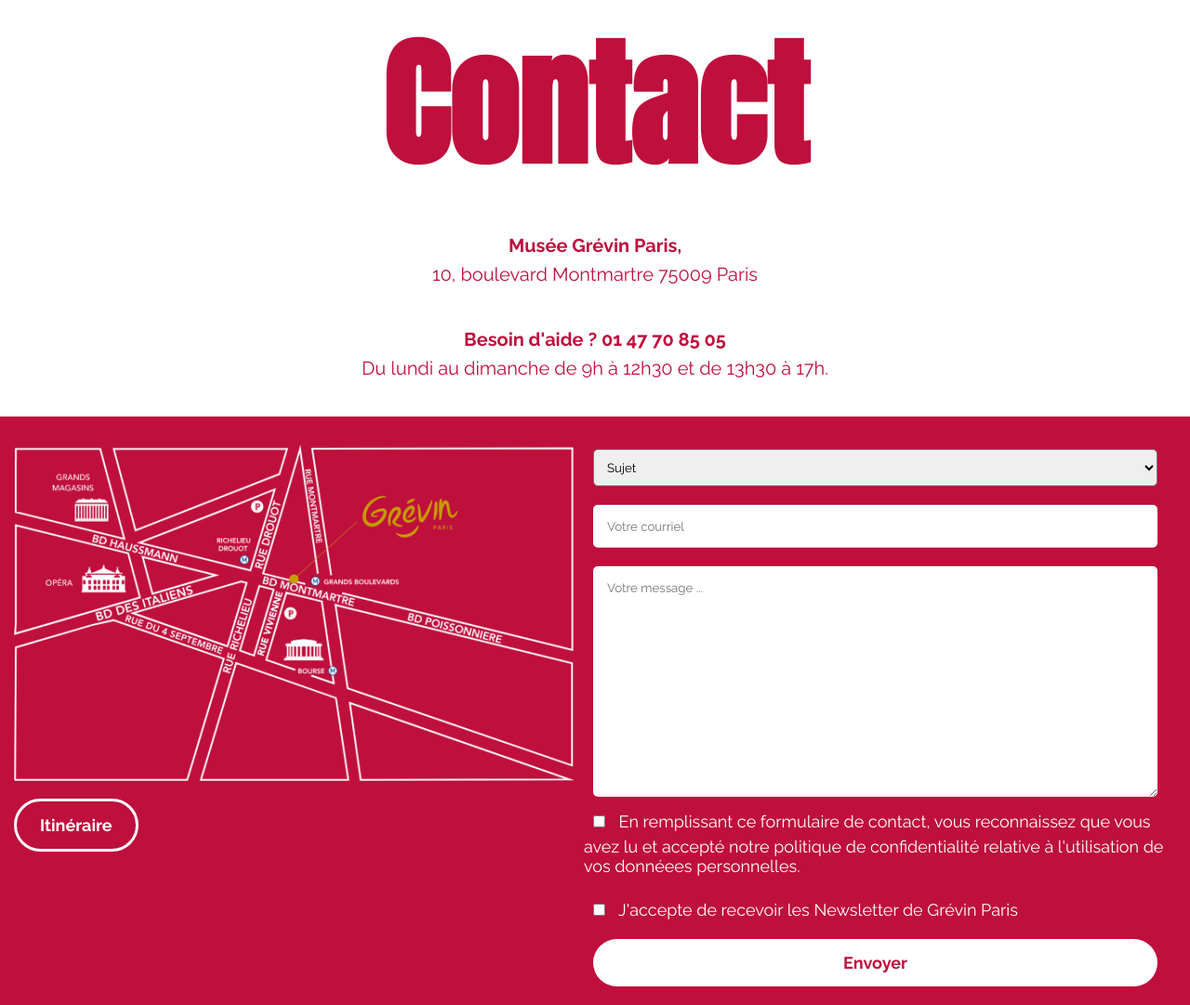
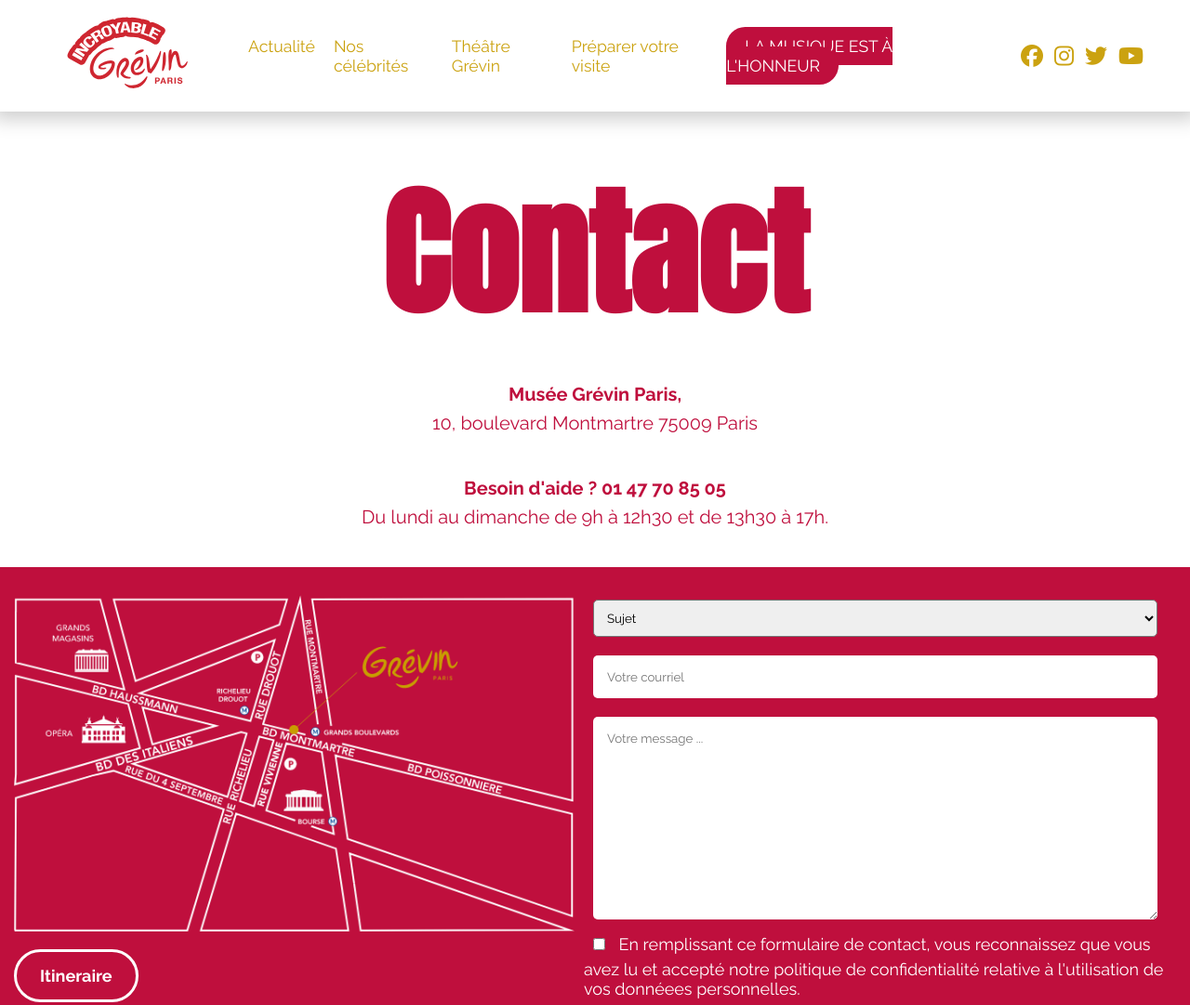
Before and after one commit to Ilyan00/IAN, a plain HTML site: page src/contact.html in a window 1280 px wide. Shown: the top 1081 px of the page at 93% size. Drawn offline with Linux system fonts and the light colour scheme.

Commit message:
feat : header

```diff
--- a/src/contact.html
+++ b/src/contact.html
@@ -4,24 +4,86 @@
     <meta charset="UTF-8">
     <meta name="viewport" content="width=device-width, initial-scale=1.0">
     <link rel="stylesheet" href="../src/css/contact.css">
+    <script
+      src="https://kit.fontawesome.com/ec35368b02.js"
+      crossorigin="anonymous"
+    ></script>
     <title>Formulaire de contact</title>
 </head>
 <body>
-    <section class="section_contact" aria-atomic="true">
-        <h1 class="title_contact">Contact</h1>
-        <h4 class="content_contact big_text">Musée Grévin Paris,</h4>
-        <p class="content_contact text">10, boulevard Montmartre 75009 Paris</p>
-        <h4 class="content_contact big_text">Besoin d'aide ? 01 47 70 85 05</h4>
-        <p class="content_contact text">Du lundi au dimanche de 9h à 12h30 et de 13h30 à 17h.</p>
+    <header>
+        <a href="./index.html" title="Accueil">
+          <img src="./img/logo.svg" alt="" />
+        </a>
+        <nav>
+          <ul class="list-link">
+            <li><a href="#" title="Actualité">Actualité</a></li>
+            <li><a href="#" title="Nos célébrités">Nos célébrités</a></li>
+            <li><a href="#" title="Théâtre Grévin">Théâtre Grévin</a></li>
+            <li>
+              <a href="#" title="Préparer votre visite">Préparer votre visite</a>
+            </li>
+            <li>
+              <a href="#" class="btn music">La musique est à l'honneur</a>
+            </li>
+          </ul>
+        </nav>
+        <ul class="nav">
+          <li>
+            <a
+              href="https://fr-fr.facebook.com/grevinparis/"
+              target="_blank"
+              rel="nofollow"
+              class="fa fa-facebook-official"
+              title="Le Musée Grévin sur Facebook"
+            ></a>
+          </li>
+          <li>
+            <a
+              href="https://www.instagram.com/grevin_paris/"
+              target="_blank"
+              rel="nofollow"
+              class="fa fa-instagram"
+              title="Le Musée Grévin sur Instagram"
+            ></a>
+          </li>
+          <li>
+            <a
+              href="https://twitter.com/grevin_paris"
+              target="_blank"
+              rel="nofollow"
+              class="fa fa-twitter"
+              title="Le Musée Grévin sur Twitter"
+            ></a>
+          </li>
+          <li>
+            <a
+              href="https://www.youtube.com/user/GrevinTV"
+              target="_blank"
+              rel="nofollow"
+              class="fa fa-youtube-play"
+              title="Le Musée Grévin sur Youtube"
+            ></a>
+          </li>
+        </ul>
+      </header>
+
+
+    <section class="section_contact" >
+        <h1 class="title_contact" aria-atomic="true">Contact</h1>
+        <h4 class="content_contact big_text" aria-atomic="true">Musée Grévin Paris,</h4>
+        <p class="content_contact text" aria-atomic="true">10, boulevard Montmartre 75009 Paris</p>
+        <h4 class="content_contact big_text" aria-atomic="true">Besoin d'aide ? 01 47 70 85 05</h4>
+        <p class="content_contact text" aria-atomic="true">Du lundi au dimanche de 9h à 12h30 et de 13h30 à 17h.</p>
     </section>
 
     <section class="section_form">
         <div id="itineraire">
             <img src="../src/img/map-grevin-transparent-generic.png" alt="Map de l'emplacement du musée Grevin">
-            <button id="bouton_itineraire">Itinéraire</button>
+            <button id="bouton_itineraire"><a href="https://www.google.fr/maps/dir//Mus%C3%A9e+Gr%C3%A9vin,+10+Boulevard+Montmartre,+75009+Paris/@48.8718378,2.3422204,15z"></a>Itineraire</button>
         </div>
         <form action="" method="post" id="form">
-            <select name="Sujet" id="sujet" aria-placeholder="Sujet">
+            <select name="Sujet" id="sujet" aria-placeholder="Sujet" required>
                 <option value="sujet" aria-placeholder="Sujet">
                     Sujet
                 </option>
@@ -50,16 +112,18 @@
                     Formuler une demande sur vos données personnelles (RGPD)
                 </option>
             </select>
-            <input id="email" type="email" aria-required="true" placeholder="Votre courriel">
-            <textarea id="content" placeholder="Votre message ..." aria-required="true"></textarea>
+            <input id="email" type="email" aria-required="true" placeholder="Votre courriel" required>
+            <div id="emailmessage"></div>
+            <textarea id="content" placeholder="Votre message ..." aria-required="true" required></textarea>
+            <div id="contentmessage"></div>
 
             <div id="checkbox">
                 <div>
-                    <input type="checkbox" id="confidentialite" name="confidentialite" value="yes">
+                    <input type="checkbox" id="confidentialite" name="confidentialite" value="yes" required>
                     <label for="confidentialite">En remplissant ce formulaire de contact, vous reconnaissez que vous avez lu et accepté notre politique de confidentialité relative à l'utilisation de vos donnéees personnelles.</label>
                 </div>
                 <div>
-                    <input type="checkbox" id="newsletter" name="newsletter" value="yes">
+                    <input type="checkbox" id="newsletter" name="newsletter" value="yes" required>
                     <label for="newsletter">J'accepte de recevoir les Newsletter de Grévin Paris</label>
                 </div>
             </div>
--- a/src/css/contact.css
+++ b/src/css/contact.css
@@ -3,6 +3,87 @@
 
 * {
     font-family: "Raleway", serif;
+    box-sizing: border-box;
+}
+
+/* Style de base */
+ul {
+    list-style-type: none;
+}
+  a {
+    text-decoration: none;
+}
+
+  /* Header */
+header {
+    position: fixed;
+    z-index: 50;
+    top: 0;
+    left: 0;
+    background-color: white;
+    color: #fff;
+    padding: 0px 50px;
+    display: flex;
+    justify-content: space-between;
+    align-items: center;
+    width: 100vw;
+    height: 120px;
+    box-shadow: 0px 0px 20px 8px rgb(0 0 0 / 20%);
+}
+header ul {
+    display: flex;
+    gap: 12px;
+}
+header .list-link {
+    gap: 20px;
+}
+header a {
+    color: #cba210;
+    font-size: 1.1rem;
+    transition: color 0.3s ease;
+}
+header a:hover {
+    color: #bf0f3d;
+}
+header .fa {
+    font-size: 1.5rem;
+}
+
+.btn {
+    background-color: #bf0f3d;
+    color: #fff;
+    padding: 10px 20px;
+    border-radius: 2rem;
+    border: none;
+    cursor: pointer;
+    text-transform: uppercase;
+    transition: background-color 0.1s ease;
+}
+
+.music:hover {
+    color: #fff;
+    animation: btn-twerk 0.2s linear infinite;
+}
+
+@keyframes btn-twerk {
+    0% {
+      border-radius: 2rem;
+    }
+    20% {
+      border-radius: 1rem 2rem 1rem 2rem;
+    }
+    40% {
+      border-radius: 2rem 1rem 2rem 1rem;
+    }
+    60% {
+      border-radius: 1rem 2rem 1rem 2rem;
+    }
+    80% {
+      border-radius: 2rem 1rem 2rem 1rem;
+    }
+    100% {
+      border-radius: 2rem 1rem 2rem 1rem;
+    }
 }
 
 body {
@@ -12,10 +93,12 @@ body {
 }
 
 .section_contact {
+    margin-top: 10rem;
     display: flex;
     align-items: center;
     flex-direction: column;
     margin-bottom: 20px;
+    height: 25rem;
 }
 
 .title_contact {
@@ -43,6 +126,7 @@ body {
 .section_form {
     background-color: #BF0F3D;
     color: white;
+    margin-top: 50px;
     padding: 15px;
     height: 50rem;
     display: flex;
```
